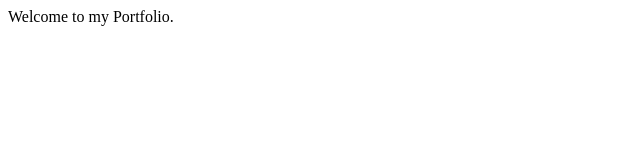
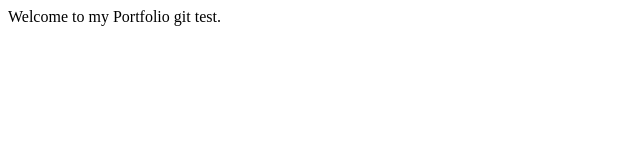
Before and after one commit to nussbi0/portfolio, a plain HTML site: page index.html in a window 1280 px wide. Shown: the full height of the page, 0-640 px from the left. Drawn offline with Linux system fonts and the light colour scheme.

Commit message:
git test

```diff
--- a/index.html
+++ b/index.html
@@ -6,7 +6,7 @@
 </head>
 
 <body>
-Welcome to my Portfolio.
+Welcome to my Portfolio git test.
 </body>
 
 </html>
```
